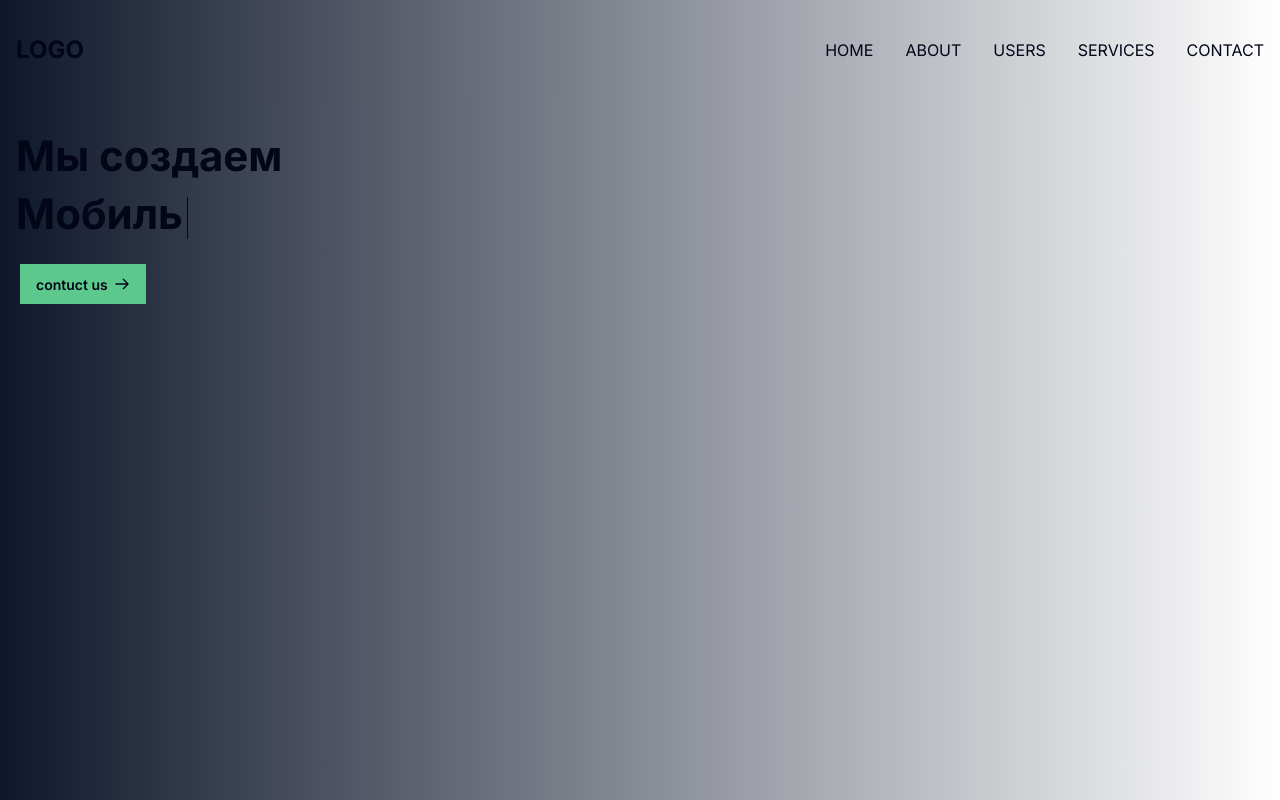
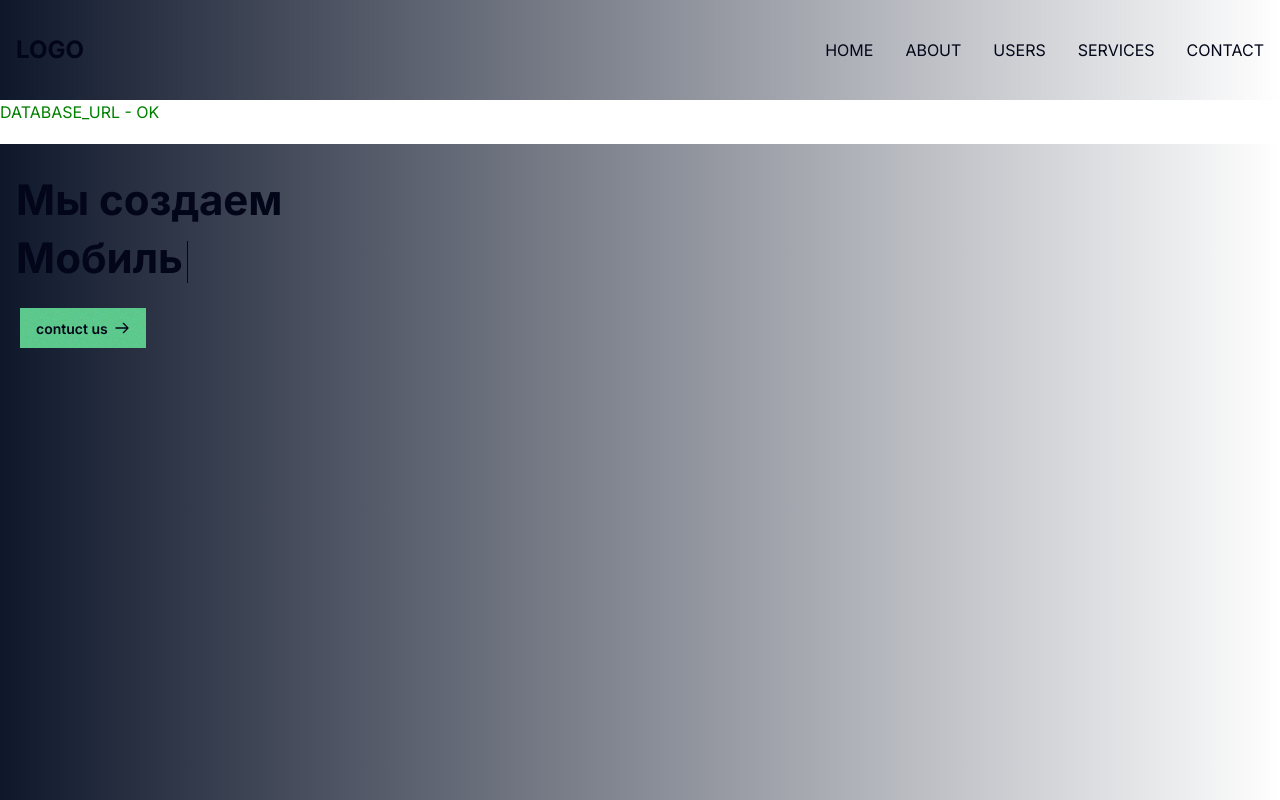
Before and after one commit to AlixandrN/ssg-dev-outstaff, a Next.js app: page / in a window 1280 px wide. Shown: the top 800 px of the page. Built offline with nearby package versions, Linux system fonts and the light colour scheme; no server answers.

Commit message:
prisma-fix

```diff
--- a/app/(main)/page.tsx
+++ b/app/(main)/page.tsx
@@ -13,6 +13,13 @@ export default async function HomePage() {
   const { HOME, FEATURES, PRODUCTS } = await getLocalData<IData>("app-data");
   return (
     <div className="mx-auto flex flex-col md:gap-5 w-full justify-around ">
+
+      {process.env.DATABASE_URL ? (
+        <p style={{ color: "green" }}>DATABASE_URL - OK</p>
+      ) : (
+        <p style={{ color: "red" }}> DATABASE_URL - NOT</p>
+      )}
+
       <FirstSection home={HOME} features={FEATURES} />
       <GetInTouchSection home={HOME} />
       <ProductsSection home={HOME} products={PRODUCTS} />
```
